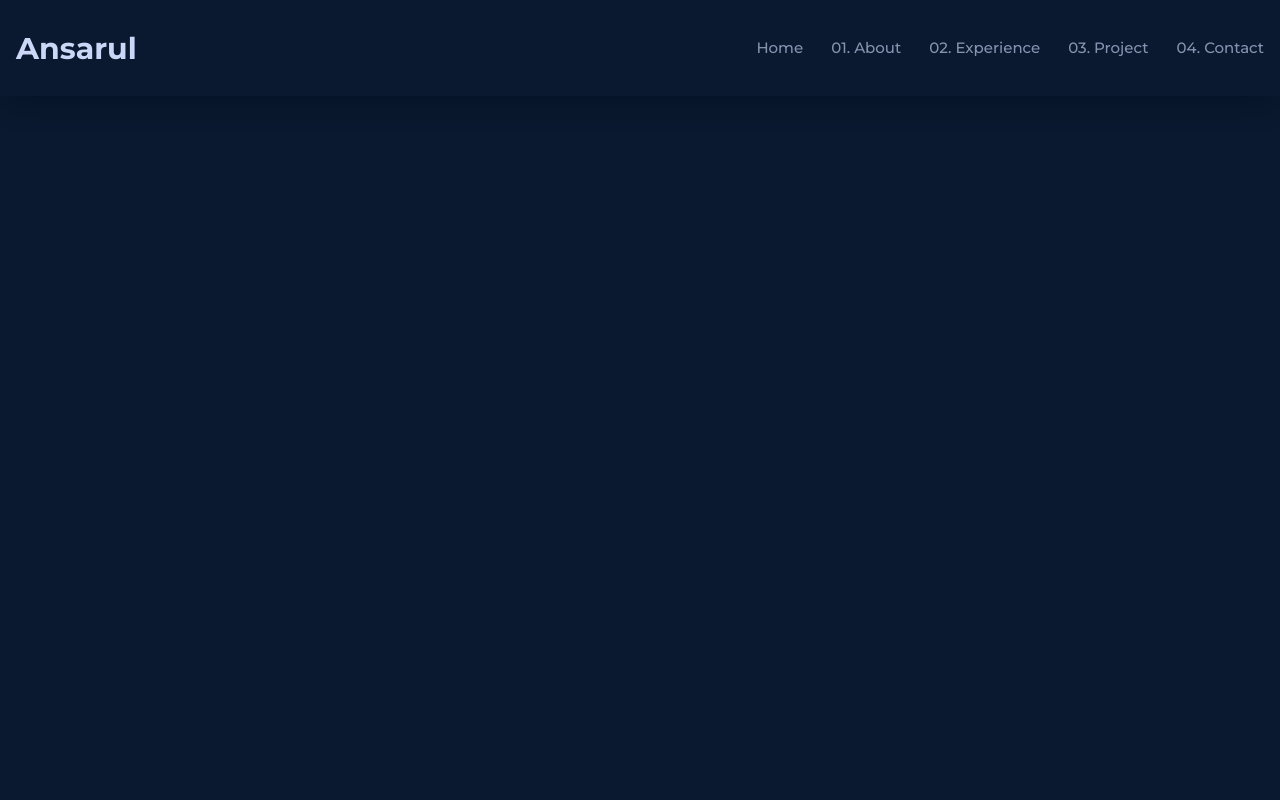
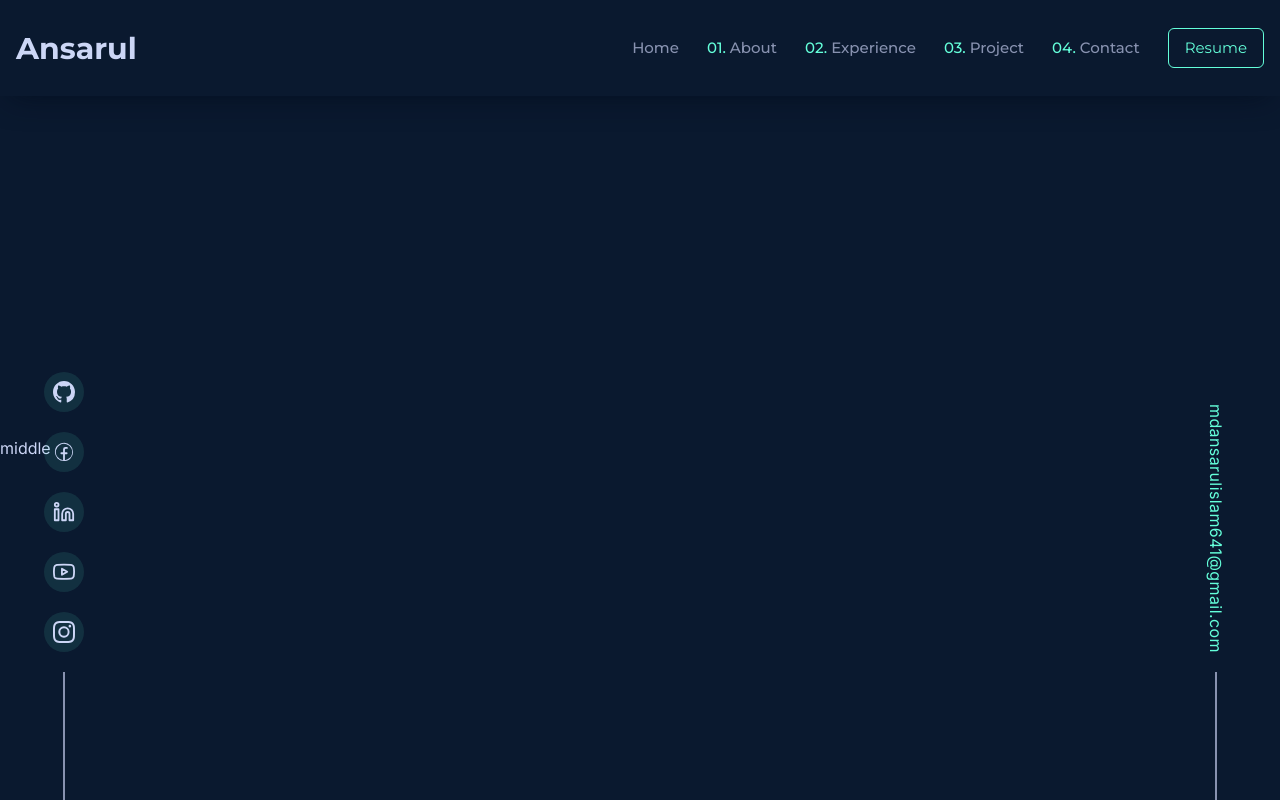
Before and after one commit to mdansarulislam641/portfolio, a Next.js app: page / in a window 1280 px wide. Built offline with nearby package versions, Linux system fonts and the light colour scheme.

Commit message:
banner section some left and right bar design|

```diff
--- /dev/null
+++ b/components/LeftSide.tsx
@@ -0,0 +1,30 @@
+import {BsGithub , BsInstagram} from 'react-icons/bs';
+import {CiFacebook} from 'react-icons/ci';
+import {FiLinkedin , FiYoutube} from 'react-icons/fi';
+
+const LeftSide = () => {
+    return (
+        <div className='w-full h-full flex flex-col justify-end gap-5 items-center'>
+           <div className='flex flex-col gap-5'>
+            <a href="https://github.com/mdansarulislam641" target='_blank'>
+                <span className='w-10 h-10 bg-hoverColor inline-flex items-center justify-center rounded-full hover:text-textGreen cursor-pointer hover:-translate-y-2 transition-all  duration-300'><BsGithub size={22}/></span>
+            </a>
+            <a href="https://github.com/mdansarulislam641" target='_blank'>
+                <span className='w-10 h-10 bg-hoverColor inline-flex items-center justify-center rounded-full hover:text-textGreen cursor-pointer hover:-translate-y-2 transition-all  duration-300'><CiFacebook size={22}/></span>
+            </a>
+            <a href="https://github.com/mdansarulislam641" target='_blank'>
+                <span className='w-10 h-10 bg-hoverColor inline-flex items-center justify-center rounded-full hover:text-textGreen cursor-pointer hover:-translate-y-2 transition-all  duration-300'><FiLinkedin size={22}/></span>
+            </a>
+            <a href="https://github.com/mdansarulislam641" target='_blank'>
+                <span className='w-10 h-10 bg-hoverColor inline-flex items-center justify-center rounded-full hover:text-textGreen cursor-pointer hover:-translate-y-2 transition-all  duration-300'><FiYoutube size={22}/></span>
+            </a>
+            <a href="https://github.com/mdansarulislam641" target='_blank'>
+                <span className='w-10 h-10 bg-hoverColor inline-flex items-center justify-center rounded-full hover:text-textGreen cursor-pointer hover:-translate-y-2 transition-all  duration-300'><BsInstagram size={22}/></span>
+            </a>
+           </div>
+           <div className='w-[2px] h-32 bg-textDark'></div>
+        </div>
+    );
+};
+
+export default LeftSide;
--- /dev/null
+++ b/components/MiddleArea.tsx
@@ -0,0 +1,11 @@
+import React from 'react';
+
+const MiddleArea = () => {
+    return (
+        <div>
+            middle
+        </div>
+    );
+};
+
+export default MiddleArea;
--- a/components/Navbar.tsx
+++ b/components/Navbar.tsx
@@ -1,33 +1,69 @@
 import Link from 'next/link';
-import React from 'react';
+import {motion} from 'framer-motion';
 
 const Navbar = () => {
     return (
         <div className='w-full shadow-navbarShadow h-20 lg:h-[12vh] sticky top-0 bg-bodyColor px-4'>
            <div className='max-w-container h-full mx-auto py-1 flex items-center justify-between font-titleFont'>
             {/* nav logo  */}
-            <div className='text-[30px] font-bold'>Ansarul</div>
+            <motion.div initial={{opacity: 0}} animate={{opacity: 1}} transition={{duration: 0.3}} ><h1 className='text-[20px] lg:text-[30px] font-bold'>Ansarul</h1> </motion.div>
             {/* nav menu  */}
-            <div>
+            <div className='hidden mdl:flex items-center gap-7'>
                 <ul className='flex gap-7 text-[15px] '>
                     <Link href="#home" className='font-medium text-textDark hover:text-textGreen cursor-pointer duration-300 '>
-                    <li>Home</li>
+                    <motion.li
+                    initial={{y: -10 , opacity: 0}}
+                    animate={{y:0 , opacity: 1}}
+                    transition={{duration: 0.1 , delay: 0.3}}
+                    >Home</motion.li>
+                    </Link>
+                    <Link href="#about" className='font-medium text-textDark hover:text-textGreen cursor-pointer duration-300 items-center'>
+                    <motion.li
+                     initial={{y: -10 , opacity: 0}}
+                     animate={{y:0 , opacity: 1}}
+                     transition={{duration: 0.2 , delay: 0.3}}
+                     className='flex gap-1'><span className='text-textGreen'>01.</span>About</motion.li>
                     </Link>
                     <Link href="#home" className='flex gap-1 font-medium text-textDark hover:text-textGreen cursor-pointer duration-300 items-center'>
-                    <span>01.</span>About
+                    <motion.li
+                     initial={{y: -10 , opacity: 0}}
+                     animate={{y:0 , opacity: 1}}
+                     transition={{duration: 0.3 , delay: 0.3}}
+                    className='flex gap-1'><span className='text-textGreen'>02.</span>Experience</motion.li>
                     </Link>
                     <Link href="#home" className='flex gap-1 font-medium text-textDark hover:text-textGreen cursor-pointer duration-300 items-center'>
-                    <span>02.</span>Experience
+                   <motion.li
+                    initial={{y: -10 , opacity: 0}}
+                    animate={{y:0 , opacity: 1}}
+                    transition={{duration: 0.4 , delay: 0.3}}
+                   className='flex gap-1'> <span className='text-textGreen' >03.</span>Project</motion.li>
                     </Link>
                     <Link href="#home" className='flex gap-1 font-medium text-textDark hover:text-textGreen cursor-pointer duration-300 items-center'>
-                    <span>03.</span>Project
-                    </Link>
-                    <Link href="#home" className='flex gap-1 font-medium text-textDark hover:text-textGreen cursor-pointer duration-300 items-center'>
-                    <span>04.</span>Contact
+                  <motion.li
+                   initial={{y: -10 , opacity: 0}}
+                   animate={{y:0 , opacity: 1}}
+                   transition={{duration: 0.5 , delay: 0.3}}
+                  className='flex gap-1'>  <span className='text-textGreen'>04.</span>Contact</motion.li>
                     </Link>
                 </ul>
+           <a href="/MERN-Stack-Deleloper.pdf" target='_blank'>
+           <motion.button
+                    initial={{y: -10 ,opacity:0}}
+                    animate={{y:0 , opacity:1 }}
+                    transition={{duration: 0.1 , delay: .5}}
+                className='px-4 py-2 rounded-md text-textGreen text-[15px] border border-textGreen hover:bg-hoverColor  duration-300'>
+                    Resume
+                </motion.button>
+           </a>
 
             </div>
+            {/* small device section start */}
+            <div className='w-6 h-5 flex flex-col justify-between items-center mdl:hidden text-4xl text-textGreen cursor-pointer overflow-hidden group'>
+                <span className='w-full h-[2px] bg-textGreen inline-flex transform transition-all duration-300 ease-in-out group-hover:translate-x-2' ></span>
+                <span className='w-full h-[2px] bg-textGreen inline-flex transform transition-all duration-300 ease-in-out translate-x-3 group-hover:translate-x-0' ></span>
+                <span className='w-full h-[2px] bg-textGreen inline-flex transform transition-all duration-300 ease-in-out translate-x-1  group-hover:translate-x-3' ></span>
+            </div>
+            {/* small device section end  */}
            </div>
         </div>
     );
--- /dev/null
+++ b/components/RightSide.tsx
@@ -0,0 +1,13 @@
+import React from 'react';
+
+const RightSide = () => {
+    return (
+        <div className='w-full h-full flex flex-col justify-end gap-28 items-center'>
+            <a href="mdansarulislam641@gmail.com" target='_blank'><p  className='rotate-90 w-72 tracking-wide text-textGreen'>
+            mdansarulislam641@gmail.com</p></a>
+          <span className='w-[2px] h-32 bg-textDark inline-flex'></span>
+        </div>
+    );
+};
+
+export default RightSide;
--- a/package.json
+++ b/package.json
@@ -15,10 +15,12 @@
     "autoprefixer": "10.4.14",
     "eslint": "8.46.0",
     "eslint-config-next": "13.4.12",
+    "framer-motion": "^10.15.0",
     "next": "13.4.12",
     "postcss": "8.4.27",
     "react": "18.2.0",
     "react-dom": "18.2.0",
+    "react-icons": "^4.10.1",
     "tailwindcss": "3.3.3",
     "typescript": "5.1.6"
   }
--- a/pages/index.tsx
+++ b/pages/index.tsx
@@ -1,9 +1,32 @@
+import LeftSide from "@/components/LeftSide";
+import MiddleArea from "@/components/MiddleArea";
 import Navbar from "@/components/Navbar";
+import RightSide from "@/components/RightSide";
+import Head from "next/head";
 
 export default function Home() {
   return (
-    <main className="w-full h-screen bg-bodyColor text-textLight font-bodyFont overflow-x-hidden overflow-y-scroll">
-     <Navbar/>
-    </main>
-  )
+    <>
+      <Head>
+  <meta name="viewport" content="width=device-width, initial-scale=1.0" />
+        <title>Md Ansarul Islam</title>
+      </Head>
+      <main className="w-full h-screen bg-bodyColor text-textLight font-bodyFont overflow-x-hidden overflow-y-scroll">
+        <Navbar />
+        {/* banner section start */}
+        <div className="w-full h-[88vh] xl:flex gap-20 justify-between items-center">
+          <div className="hidden xl:inline-flex fixed bottom-0 left-0  w-32 h-full">
+            <LeftSide/>
+          </div>
+          <div>
+            <MiddleArea/>
+          </div>
+          <div className="hidden xl:inline-flex fixed bottom-0 right-0  w-32 h-full">
+            <RightSide/>
+          </div>
+        </div>
+        {/* banner section end */}
+      </main>
+    </>
+  );
 }
```
Also changed, not shown: 2 other files (tests, documents, lock files or other folders).
